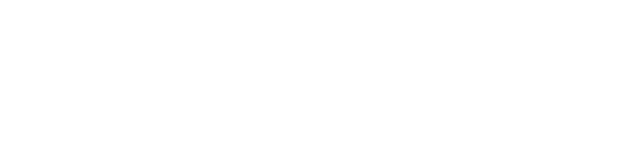
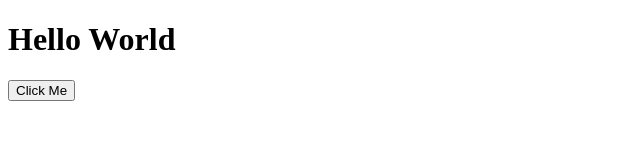
Before and after one commit to shohjahon-asqarov/git-test0925, a plain HTML site: page index.html in a window 1280 px wide. Shown: the whole page, without its empty margins (0-640 px from the left). Drawn offline with Linux system fonts and the light colour scheme.

Commit message:
hello world

```diff
--- a/index.html
+++ b/index.html
@@ -7,5 +7,21 @@
 </head>
 <body>
 
+
+    <div>
+        <h1>Hello World</h1>
+
+        <button onclick="show()">
+            Click Me
+        </button>
+    </div>
+
+    <script>
+        function show(){
+            alert("Nma gap");
+        }
+    </script>
+
+
 </body>
 </html>
```
